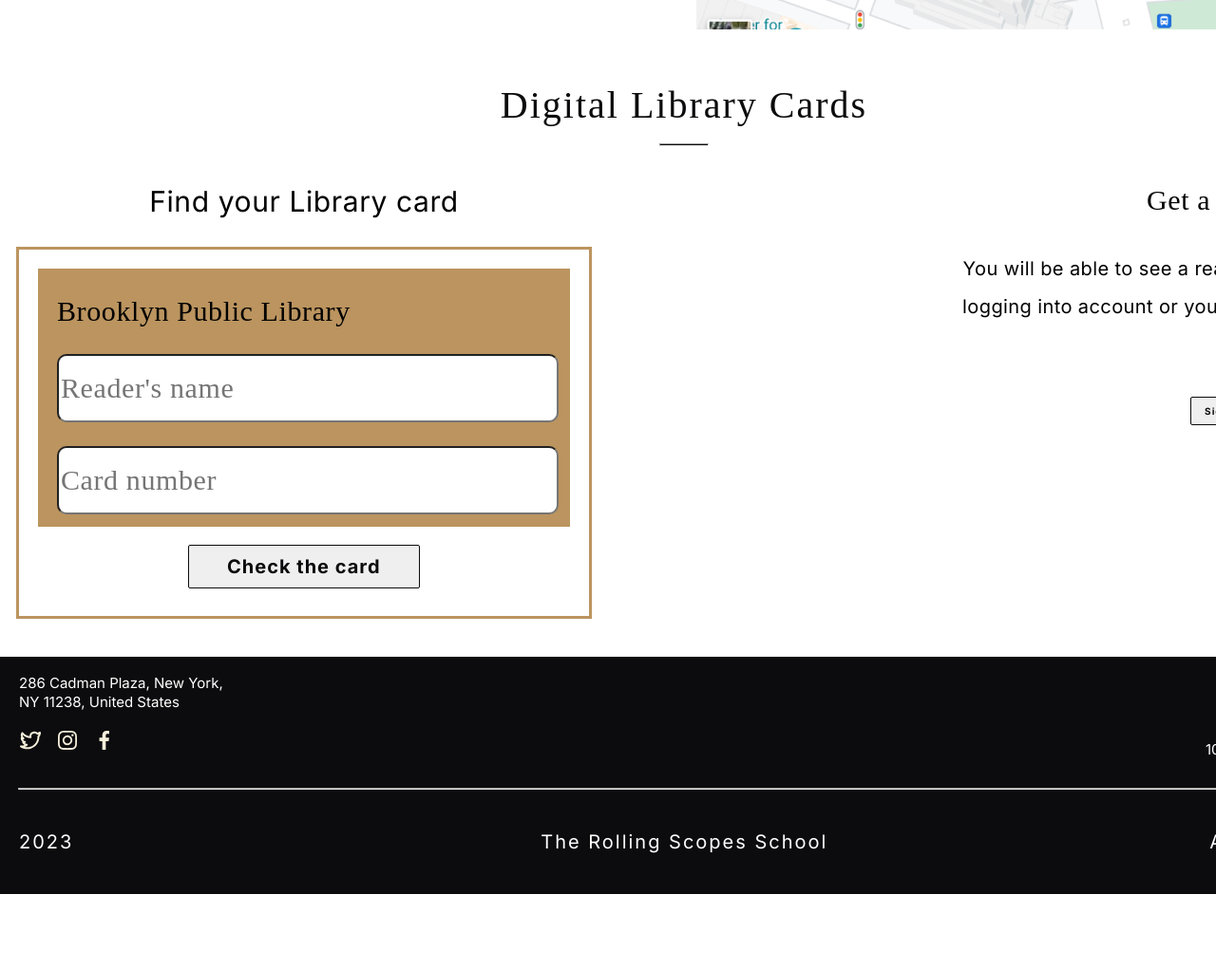
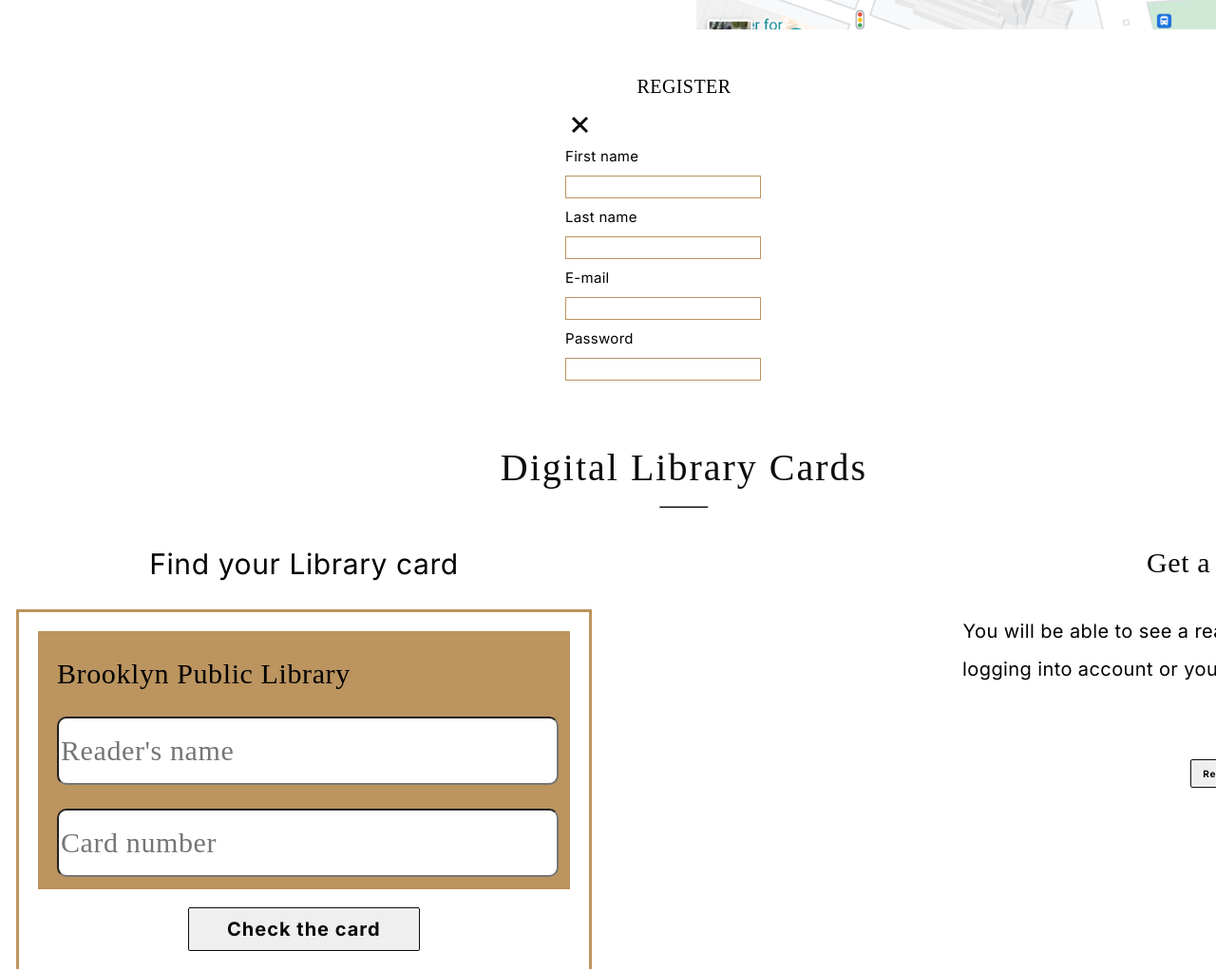
Before and after one commit to AlexMarch95/rsschool-cv, a plain HTML site: page library/Library.html in a window 1280 px wide. Shown: the part 4307-5328 px from the top of the page at 95% size. Before the commit the page ends 5249 px from the top, so only its background shows below. Drawn offline with Linux system fonts and the light colour scheme; a web font is replaced by a local one.

Commit message:
init: creat register

```diff
--- a/library/Library.css
+++ b/library/Library.css
@@ -474,21 +474,27 @@ label {
     text-transform: capitalize;
     margin: 0;
 }
+
 .book1.fade {
     opacity: 1;
 }
+
 .book1.fade {
     opacity: 1;
 }
+
 .book2.fade {
     opacity: 1;
 }
+
 .book3.fade {
     opacity: 1;
 }
+
 .book4.fade {
     opacity: 1;
 }
+
 .book1 {
     transition: opacity 0.3s ease-in-out;
     opacity: 0;
@@ -773,6 +779,13 @@ label {
     width: 456px;
     height: 253px;
     flex-shrink: 0;
+}
+
+.nav-item:hover {
+    transition: all .7s;
+    text-decoration: underline white;
+    cursor: pointer;
+
 }
 
 .form-left-p {
@@ -1126,6 +1139,56 @@ label {
     outline: none;
 }
 
+/* register */
+.modal-box {
+    width: 250px;
+    height: 382px;
+}
+
+.register {
+    padding: 20px;
+    color: #000;
+    text-align: center;
+    font-family: Forum;
+    font-size: 20px;
+    font-style: normal;
+    font-weight: 400;
+    line-height: 20px;
+    /* 100% */
+    letter-spacing: 0.4px;
+    text-transform: uppercase;
+}
+
+.textTwo {
+    width: 200px;
+    height: 280px;
+    flex-shrink: 0;
+}
+
+.text-form {
+    color: #000;
+    text-align: start;
+    padding: 10px 0px;
+    margin: 0;
+    font-family: Inter;
+    font-size: 15px;
+    font-style: normal;
+    font-weight: 400;
+    line-height: 20px;
+    /* 133.333% */
+    letter-spacing: 0.3px;
+}
+#closeBtn {
+    border: none;
+    background-color: transparent;
+}
+
+.inpTex {
+    border: 1px solid #BB945F;
+    width: 200px;
+    height: 20px;
+    flex-shrink: 0;
+}
 
 /* media */
 @media (max-width :1024px) {
--- a/library/Library.html
+++ b/library/Library.html
@@ -97,7 +97,7 @@
                     <!-- work -->
                     <div class="fav but">
                         <input id="winter" type="radio" name="weather">
-                        <label for="winter" class="winterp" >Winter</label>
+                        <label for="winter" class="winterp">Winter</label>
                         <input id="spring" type="radio" name="weather">
                         <label for="spring">Spring</label>
                         <input id="summer" type="radio" name="weather">
@@ -299,6 +299,32 @@
             </div>
         </section>
         <section class="digital" id="Library">
+            <!-- register -->
+            <div class="modal">
+                <div class="modal-box">
+                    <div class="register">Register</div>
+                    <button id="closeBtn"> <svg xmlns="http://www.w3.org/2000/svg" width="19" height="19"
+                            viewBox="0 0 19 19" fill="none">
+                            <path d="M2 16.8507L17 2.00003" stroke="#0C0C0E" stroke-width="3" />
+                            <path d="M2 2.14926L17 17" stroke="#0C0C0E" stroke-width="3" />
+                        </svg></button>
+                    <div class="textTwo">
+                        <div class="textThree">
+                            <p class="text-form">First name</p>
+                            <input type="text" class="inpTex">
+                            <p class="text-form">Last name</p>
+                            <input type="text" class="inpTex">
+                            <p class="text-form">E-mail</p>
+                            <input type="text" class="inpTex">
+                            <p class="text-form">Password</p>
+                            <input type="text" class="inpTex">
+                        </div>
+                    </div>
+
+
+                </div>
+            </div>
+            <!-- register -->
             <div class="contacts-title">
                 <h2 class="h23">Digital Library Cards</h2>
                 <hr class="hr m n">
@@ -327,7 +353,7 @@
                     </div>
                     <div class="library-right-bottom">
                         <button class="library-right-b">
-                            <span class="library-right-but">Sign Up</span>
+                            <span class="library-right-but">Register</span>
                         </button>
                         <button class="library-right-b">
                             <span class="library-right-but">Log in</span>
```
